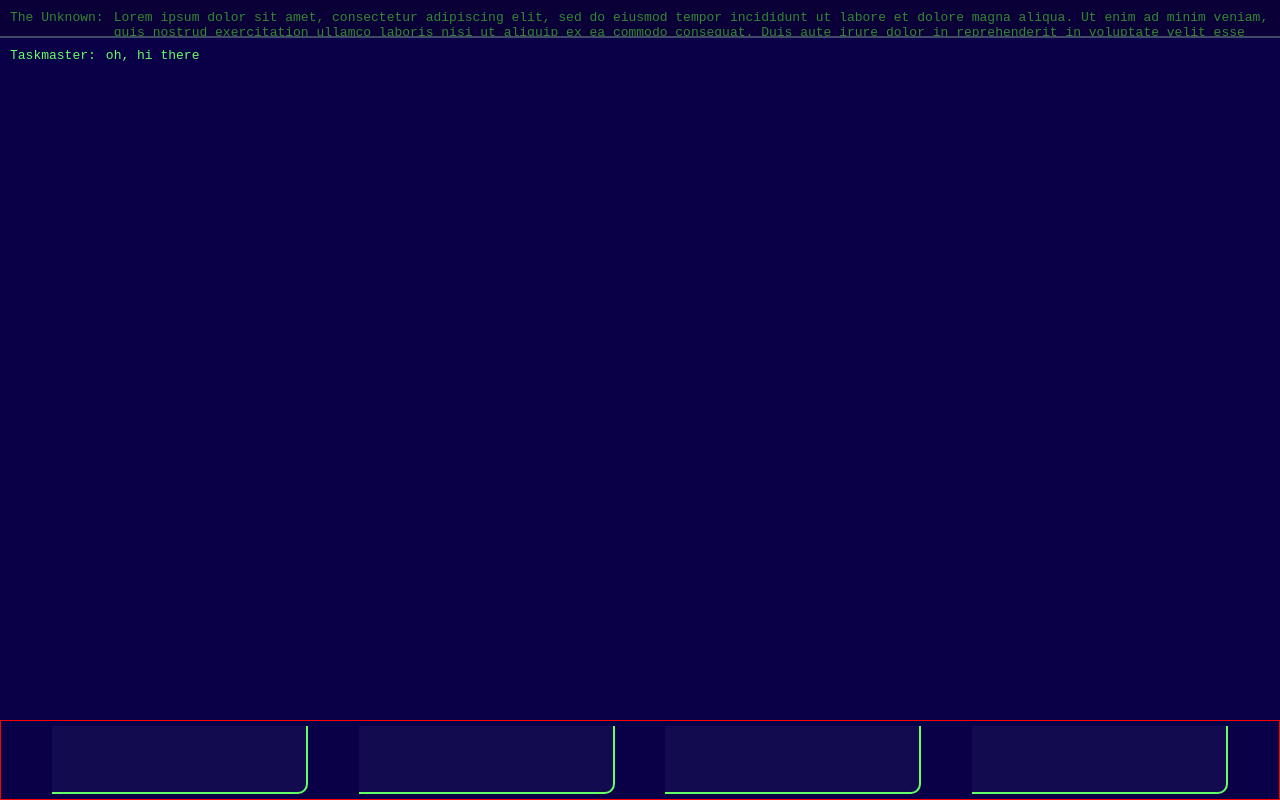
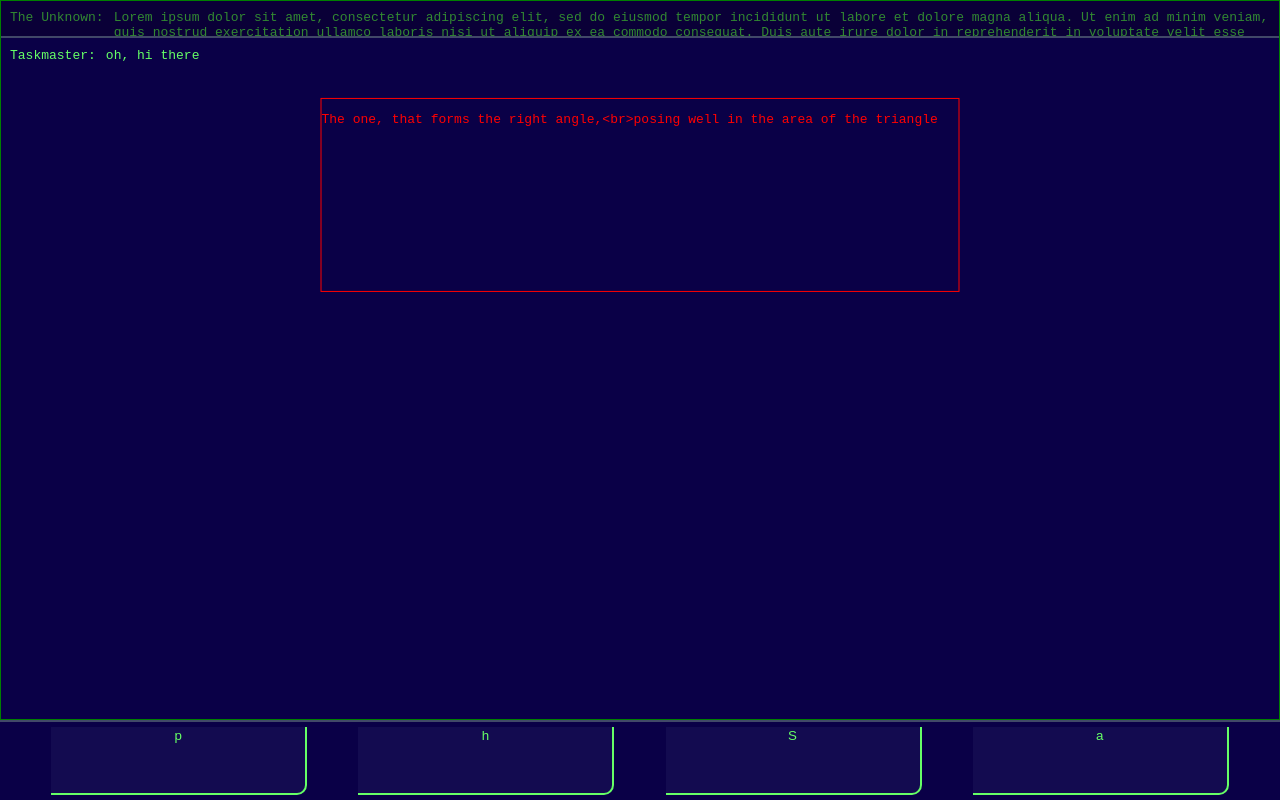
Before and after one commit to astakhiv/happy-birthday-novel, a plain HTML site: page index.html in a window 1280 px wide. Drawn offline with Linux system fonts and the light colour scheme.

Commit message:
add: game functionality and styles for it

```diff
--- a/index.html
+++ b/index.html
@@ -10,6 +10,17 @@
     <div class="game">
         <div id="The Unknown"></div>
         <div id="Main"></div>
+        <div id="actionScreen">
+            <div class="a1"><p></p><p></p></div>
+            <div class="a2"><p></p><p></p></div>
+            <div class="a3"><p></p><p></p></div>
+            <div class="a4"><p></p><p></p></div>
+            <div class="a5"><p></p><p></p></div>
+            <div class="a6"><p></p><p></p></div>
+            <div class="a7"><p></p><p></p></div>
+            <div class="a8"><p></p><p></p></div>
+            <div class="a9"><p></p><p></p></div>
+        </div>
     </div>
     <div class="input">
         <button></button>
--- a/scripts/gameContents.js
+++ b/scripts/gameContents.js
@@ -0,0 +1,51 @@
+const corReplicas = [
+    "Oh... there is a chance that you ARE HER...",
+    "No way, just another guess...",
+    "So what, you think that's enough?!?",
+    "You won't deal with the next one that easily!",
+    "No way!",
+];
+
+const incReplicas = [
+    "Look at her, the one who said he's HER",
+    "What's now? Gonna give up?",
+    "Ha-ha-ha, not so fast, you're just a copy!",
+    "You aren't even close to HER",
+    "So what now? Not that powerful?"
+];
+
+const questions = [
+    "The one, that forms the right angle,<br>posing well in the area of the triangle",
+    "Oh yes, the first of the greek",
+    "The period of sin is for ya",
+    "The ordinate is to help you",
+    "The nomial of Newton",
+    "The one, that goes as follows: a over the double root of three",
+    "Neither s nor z, it keeps the two in one",
+    "The fourth of the 27",
+    "Ay is your answer"
+];
+
+const answers = [
+    ["h", "a", "p", "S"],
+    ["α", "γ", "ε", "η"],
+    ["2π", "π", "1.5π", "3π"],
+    ["y", "x", "z", "w"],
+    ["bi", "tri", "quad", "mono"],
+    ["r", "R", "p", "P"],
+    ["th", "s", "z", "ph"],
+    ["d", "f", "e", "c"],
+    ["ay", "bye", "hi", "boo"],
+];
+
+const correctAnswers = [
+    "h",
+    "α",
+    "2π",
+    "y",
+    "bi",
+    "r",
+    "th",
+    "d",
+    "ay",
+];
--- a/scripts/gameLogic.js
+++ b/scripts/gameLogic.js
@@ -21,9 +21,12 @@ const speech = `
     </div>
     `;
 
-
+const order = [0, 1, 2, 3];
+const actionScreen = document.getElementById("actionScreen");
+const input = document.querySelector(".input");
 
 const sleep = (delay) => new Promise((resolve) => setTimeout(resolve, delay));
+const randomNum = (max) => Math.floor(Math.random() * max);
 
 async function printReplica(canvas, text, delay) {
     const curCanvas = canvases[canvas];
@@ -57,3 +60,134 @@ async function setCanvas(canvas, size) {
     await sleep(1100);
 
 }
+
+async function showInput() {
+    document.querySelector(".game").classList.add("withInput");
+    await sleep(500);
+}
+
+async function hideInput() {
+    document.querySelector(".game").classList.remove("withInput");
+    await sleep(500);
+}
+
+let rep = false;
+
+async function game(questions, answers, correctAns) {
+    actionScreen.classList.add("prep");
+    await sleep(200);
+
+    for (let i = 0; i < questions.length; i++) {
+        await actionEvent(questions[i], answers[i], correctAns[i], i);
+
+        if (rep) {
+            i--;
+        }
+    }
+
+    for (let i = 0; i < questions.length; i++) {
+        actionScreen.children[i].classList.remove(`pos${i+1}`);
+        await sleep(250);
+    }
+
+    actionScreen.classList.remove("prep");
+
+}
+
+async function actionEvent(question, answers, correctAns, screenNumber) {
+    const screen = actionScreen.children[screenNumber];
+    screen.classList.add(`pos${screenNumber+1}`);
+
+    screen.children[0].innerText = question;
+    screen.children[1].innerText = "";
+
+    const newOrder = shuffle(order);
+    const answersInOrder = copyInOrder(answers, newOrder);
+    const functionsInOrder = [];
+
+    const timer = setTimeout(
+        () => {
+            incorrect(timer, screenNumber);
+            offButtons(true);
+        }, 3000);
+
+    for (let i = 0; i < answersInOrder.length; i++) {
+        if (answersInOrder[i] === correctAns) {
+            functionsInOrder.push(
+                (e) => onClickHandler(e, correct, timer, screenNumber)
+            );
+        } else {
+            functionsInOrder.push(
+                (e) => onClickHandler(e, incorrect,timer, screenNumber)
+            );
+        }
+    }
+
+    setButtons(answersInOrder, functionsInOrder);
+    await sleep(4000);
+}
+
+function onClickHandler(e, f, timerID,screenNumber) {
+    f(timerID, screenNumber);
+    offButtons(true);
+    console.log(e.target);
+    e.target.removeEventListener("click", onClickHandler, false);
+}
+
+function incorrect(timerID, screenNumber) {
+    clearTimeout(timerID);
+    actionScreen.children[screenNumber].children[1].innerText = incReplicas[randomNum(incReplicas.length)];
+    rep = true;
+}
+
+function correct(timerID, screenNumber) {
+    clearTimeout(timerID);
+    actionScreen.children[screenNumber].children[1].innerText = corReplicas[randomNum(corReplicas.length)];
+    rep = false;
+}
+
+function copyInOrder(arr, order) {
+    const ans = [];
+
+    for (let i = 0; i < arr.length; i++) {
+        ans.push(arr[order[i]]);
+    }
+
+    return ans;
+}
+
+function shuffle(arr) {
+    const ans = [];
+    const items = {};
+
+    while (ans.length < arr.length) {
+        const rand = randomNum(arr.length);
+
+        if (!(items[rand])) {
+            items[rand] = true;
+            ans.push(rand);
+        }
+    }
+
+    return ans;
+}
+
+
+function setButtons(titles, functions) {
+    input.innerHTML = "";
+
+    for (let i = 0; i < titles.length; i++) {
+        const button = document.createElement("button");
+
+        button.disabled = false;
+        button.innerText = titles[i];
+        button.addEventListener("click", functions[i]);
+        input.appendChild(button);
+    }
+}
+
+function offButtons(state) {
+   for(let i = 0; i < 4; i++) {
+        input.children[i].disabled = state;
+   }
+}
--- a/scripts/index.js
+++ b/scripts/index.js
@@ -9,5 +9,7 @@ async function main() {
     await printReplica("Main", "oh, hi there", 100);
     await setCanvas("Main", "max");
 
-    document.querySelector(".game").classList.add("withInput");
+    await showInput();
+    await game(questions, answers, correctAnswers);
+    await hideInput();
 }
--- a/styles.css
+++ b/styles.css
@@ -6,6 +6,10 @@
 
 * {
     box-sizing: border-box;
+}
+
+div {
+    overflow: scroll;
 }
 
 html, body, .game {
@@ -33,7 +37,6 @@ body {
 
 #Main {
     position: absolute;
-    bottom: 1;
     border-top: 2px solid #414868;
 }
 
@@ -70,14 +73,17 @@ body {
 
 .game {
     position: relative;
+    transition: all 500ms ease-in;
 }
+
+
 
 .withInput {
     height: 90%;
 }
 
 .input {
-    border: 1px solid red;
+    border-top: 2px solid #414868;
     min-height: 50px;
     height: 10%;
     width: 100%;
@@ -96,4 +102,95 @@ button {
     border-left: none;
     border-top: none;
     border-radius: 0 0 10px 0;
+    justify-content: center;
+    color: #66ff66;
 }
+
+#actionScreen {
+    color: red;
+    border: 1px solid green;
+    width: 100%;
+    height: 100%;
+    position: absolute;
+    z-index: -2;
+    transition: all ease-in 250ms;
+
+    left: 50%;
+    top: 50%;
+    transform: translate(-50%, -50%);
+
+}
+
+.prep {
+    z-index: 2 !important;
+}
+
+.a1, .a2, .a3, .a4, .a5, .a6, .a7, .a8, .a9 {
+    display: none;
+    border: 1px solid red;
+    width: 10%;
+    height: 10%;
+    position: absolute;
+    z-index: -2;
+    background-color: #0a0047;
+    transition: all ease-in 250ms;
+}
+
+.pos1, .pos2, .pos3, .pos4, .pos5, .pos6, .pos7, .pos8, .pos9 {
+    z-index: 3;
+    display: block;
+}
+
+.pos1 {
+    width: 50%;
+    height: 27%;
+    transform: translate(50%, 50%);
+}
+
+.pos2 {
+    width: 30%;
+    height: 50%;
+    transform: translate(200%, 60%);
+}
+
+.pos3 {
+    width: 45%;
+    height: 40%;
+    transform: translate(70%, 85%);
+}
+
+.pos4 {
+    width: 70%;
+    height: 20%;
+    transform: translate(15%, 350%);
+}
+
+.pos5 {
+    width: 30%;
+    height: 30%;
+    transform: translate(220%, 25%);
+}
+
+.pos6 {
+    width: 40%;
+    height: 65%;
+    transform: translate(10%, 25%);
+}
+
+.pos7 {
+    width: 45%;
+    height: 20%;
+    transform: translate(120%, 200%);
+}
+
+.pos8 {
+   width: 35%;
+   height: 35%;
+   transform: translate(180%, 180%);
+}
+
+.pos9 {
+    width: 50%;
+    height: 50%;
+    transform: translate(50%, 50%);
+}
```
